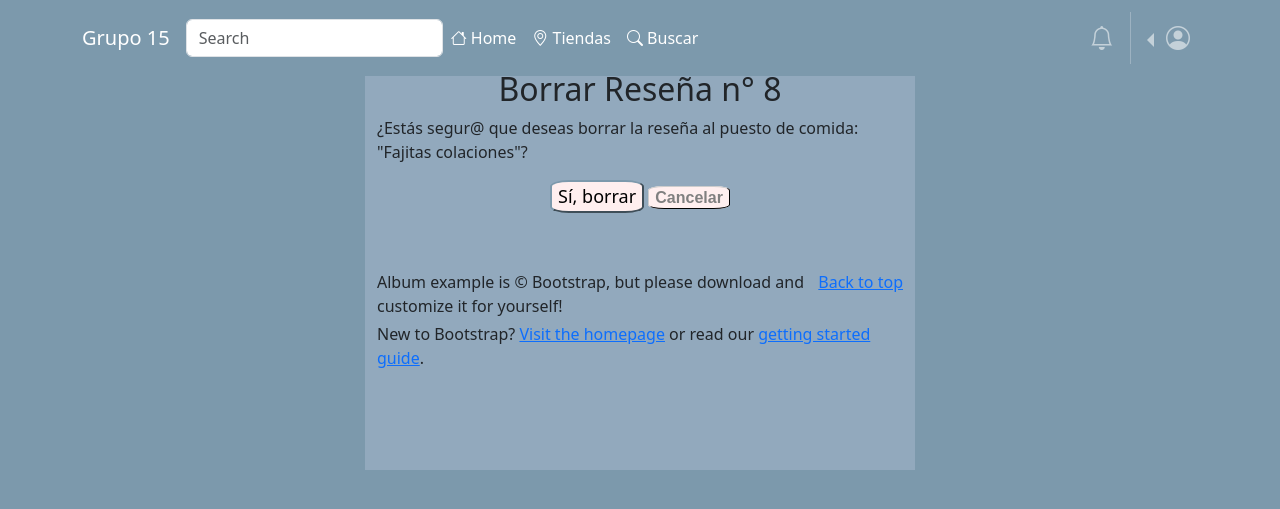
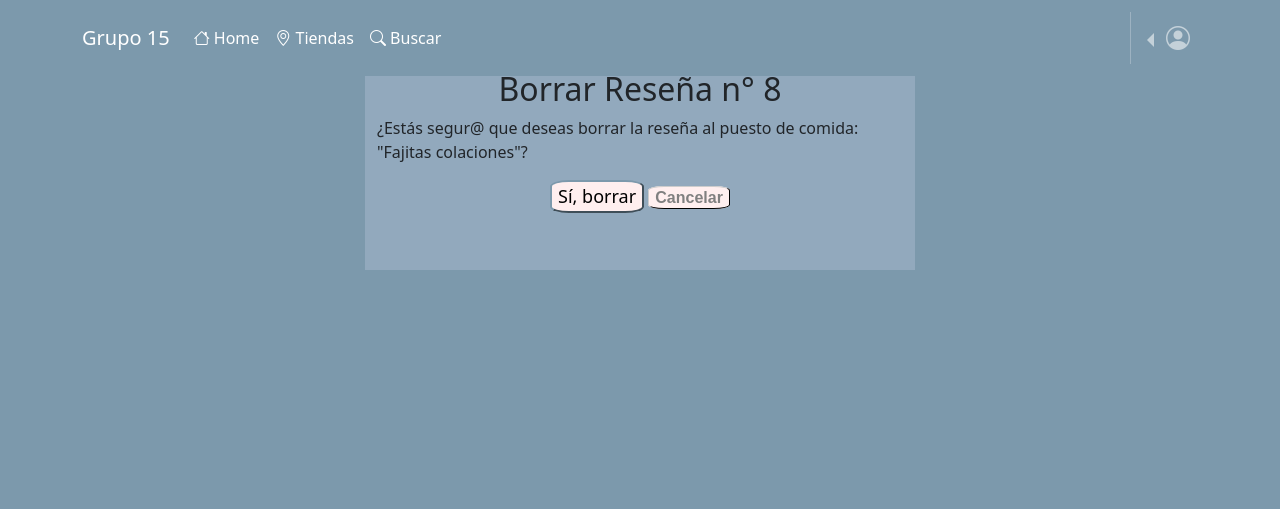
Before and after one commit to Hcatmin/FcFoods, a Django app: page /profile/delete_review/8/ in a window 1280 px wide. Shown: the top 509 px of the page. Run offline with Django 4.2, Linux system fonts and the light colour scheme; data comes from the database, SQL or seed files in the repository; some libraries are stand-ins or nearby versions.

Commit message:
refactor: :recycle: Unused items in navigation bar were removed

```diff
--- a/foodproject/templates/base.html
+++ b/foodproject/templates/base.html
@@ -24,10 +24,6 @@
       <div class="container-xl">
         <a class="navbar-brand">Grupo 15</a>
 
-        <form role="search">
-          <input class="form-control" type="search" placeholder="Search" aria-label="Search">
-        </form>
-
         <div class="navbar-collapse" id="nav-pc" hidden>
           <ul class="navbar-nav me-auto mb-2 mb-lg-0">
             <li class="nav-item">
@@ -52,12 +48,6 @@
           </ul>
 
           <ul class="navbar-nav flex-row flex-wrap ms-md-auto">
-            <li class="nav-item py-2 py-lg-1 col-4 col-lg-auto">
-              <a href="#" class="nav-link text-center fs-4">
-                <i class="bi bi-bell"></i>
-              </a>
-            </li>
-
             <li class="nav-item py-2 py-lg-1 col-4 col-lg-auto">
               <div class="vr d-none d-lg-flex h-100 mx-lg-2 text-white"></div>
               <hr class="d-lg-none my-2 text-white-50">
@@ -114,17 +104,6 @@
   {% block content%}
   {% endblock %}
 
-  <footer>
-    <div class="container">
-      <p class="float-end mb-1">
-        <a href="#">Back to top</a>
-      </p>
-      <p class="mb-1">Album example is © Bootstrap, but please download and customize it for yourself!</p>
-      <p class="mb-0">New to Bootstrap? <a href="/">Visit the homepage</a> or read our <a
-          href="/docs/5.3/getting-started/introduction/">getting started guide</a>.</p>
-    </div>
-  </footer>
-
   <section id="tail">
     <script src="{% static 'js/popper.min.js' %}"></script>
     <script src="{% static 'bootstrap-5.3.0-alpha3/js/bootstrap.min.js' %}"></script>
```
